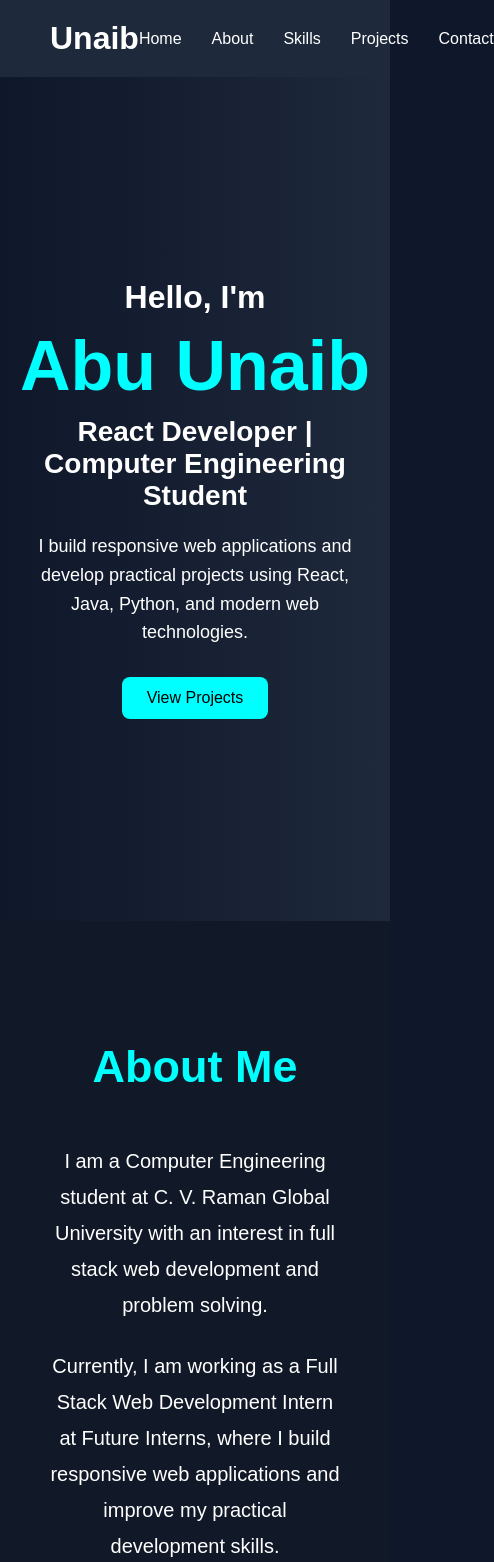
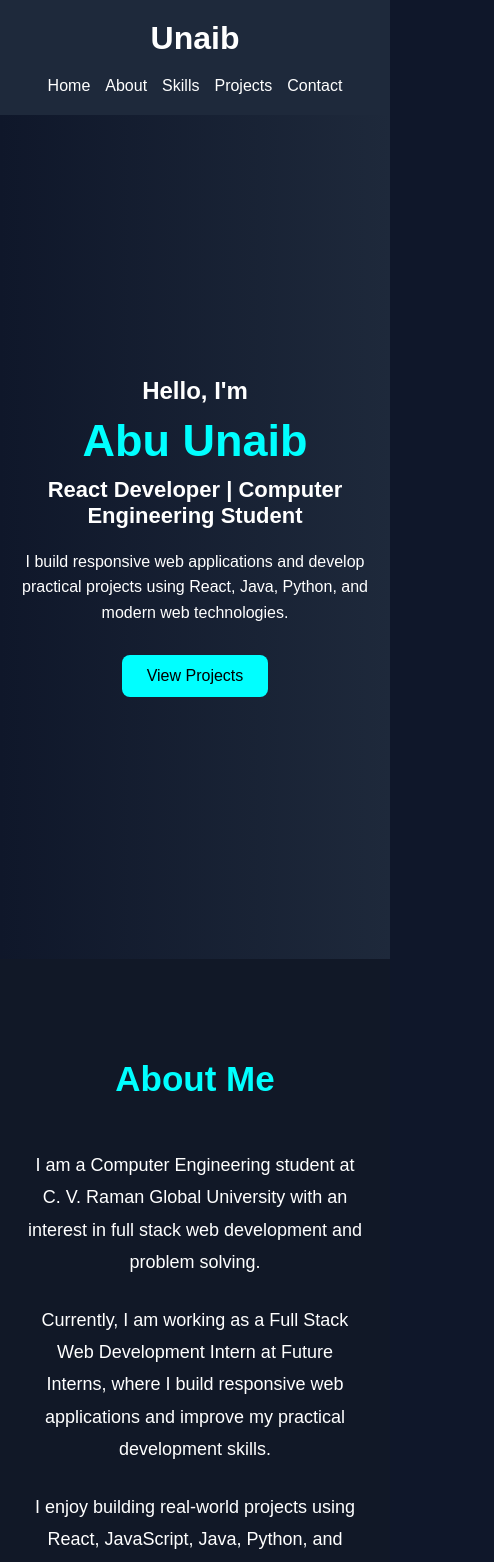
Before and after one commit to Unaib31/FUTURE_FS_01, a React (Vite) app: page / in a window 390 px wide. Shown: the top 1562 px of the page, 494 px wide, since content can reach past the window. Built offline with nearby package versions, Linux system fonts and the light colour scheme.

Commit message:
Add Responsive mobile layout

```diff
--- a/src/index.css
+++ b/src/index.css
@@ -242,3 +242,54 @@ section {
 
   font-size: 18px;
 }
+
+@media(max-width: 768px) {
+
+  .navbar {
+    flex-direction: column;
+    gap: 20px;
+
+    padding: 20px;
+  }
+
+  .nav-links {
+    flex-wrap: wrap;
+    justify-content: center;
+
+    gap: 15px;
+  }
+
+  .hero-content h1 {
+    font-size: 45px;
+  }
+
+  .hero-content h2 {
+    font-size: 24px;
+  }
+
+  .hero-content h3 {
+    font-size: 22px;
+  }
+
+  .hero-content p {
+    font-size: 16px;
+  }
+
+  .section-title {
+    font-size: 35px;
+  }
+
+  .about-content p {
+    font-size: 18px;
+  }
+
+  .contact-container p {
+    font-size: 18px;
+    text-align: center;
+  }
+
+  section {
+    padding: 100px 25px;
+  }
+
+}
```
